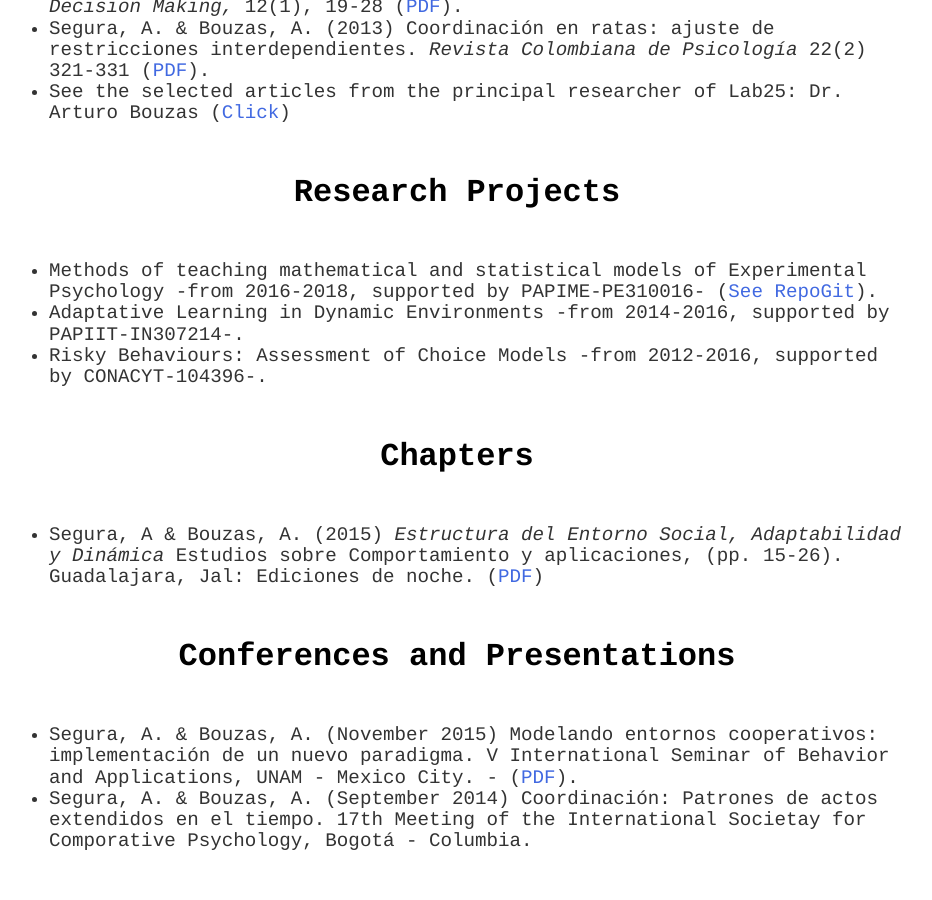
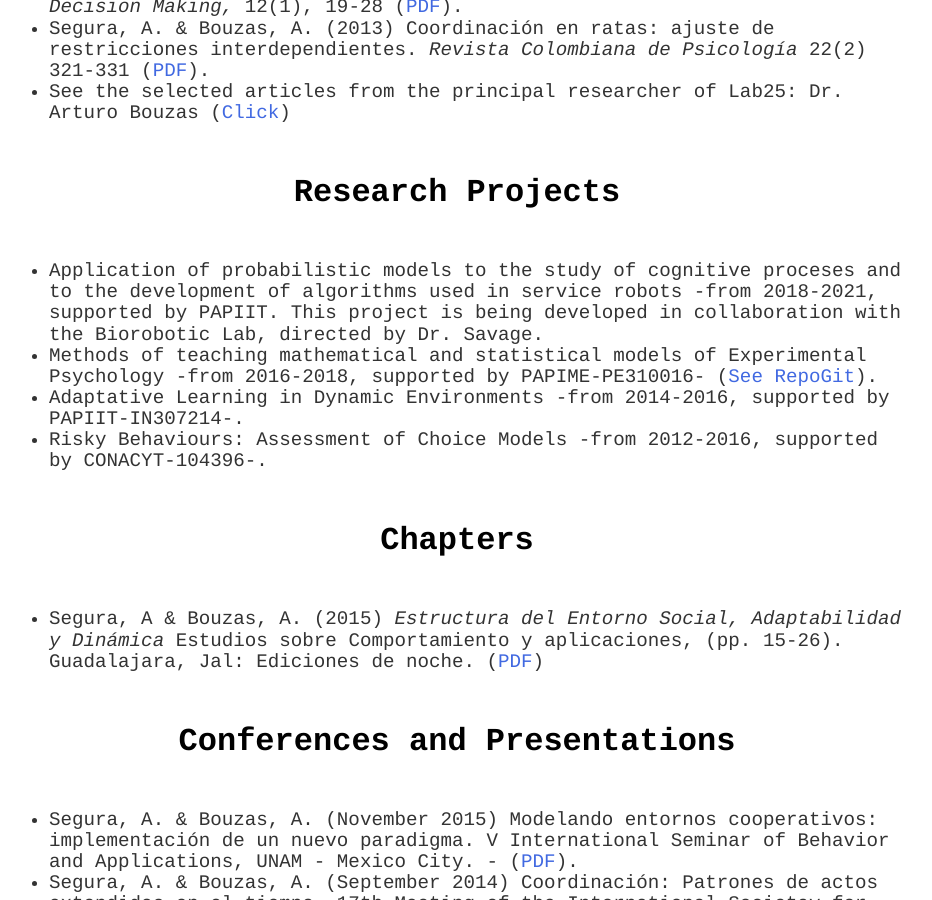
Before and after one commit to BouzasLab25/bouzaslab25.github.io, a Jekyll site: the page built from publications/index.html, in a window 1280 px wide and 900 px high, scrolled down 397 px. Shown: the whole window, without its empty margins (183-1115 px from the left). Built offline with Jekyll 4.4.1, drawn with Linux system fonts in a browser that asks for light colours.

Commit message:
Update index.html

```diff
--- a/publications/index.html
+++ b/publications/index.html
@@ -16,7 +16,9 @@ title: Lab25 Publications
 		<h3>Research Projects</h3>
 
 	<ul>
-	 <li class='ho' >Methods of teaching mathematical and statistical models of Experimental Psychology -from 2016-2018, supported by PAPIME-PE310016- (<a class='link' href="https://github.com/BouzasLab25/PAPIME2016" target="_blank">See RepoGit</a>). </li>
+	<li class='ho' >Application of probabilistic models to the study of cognitive proceses and to the development of algorithms used in service robots -from 2018-2021, supported by PAPIIT. This project is being developed in collaboration with the Biorobotic Lab, directed by Dr. Savage. </li>
+
+	<li class='ho' >Methods of teaching mathematical and statistical models of Experimental Psychology -from 2016-2018, supported by PAPIME-PE310016- (<a class='link' href="https://github.com/BouzasLab25/PAPIME2016" target="_blank">See RepoGit</a>). </li>
 
 	 <li class='ho' >Adaptative Learning in Dynamic Environments -from 2014-2016, supported by PAPIIT-IN307214-. </li>
 
```
